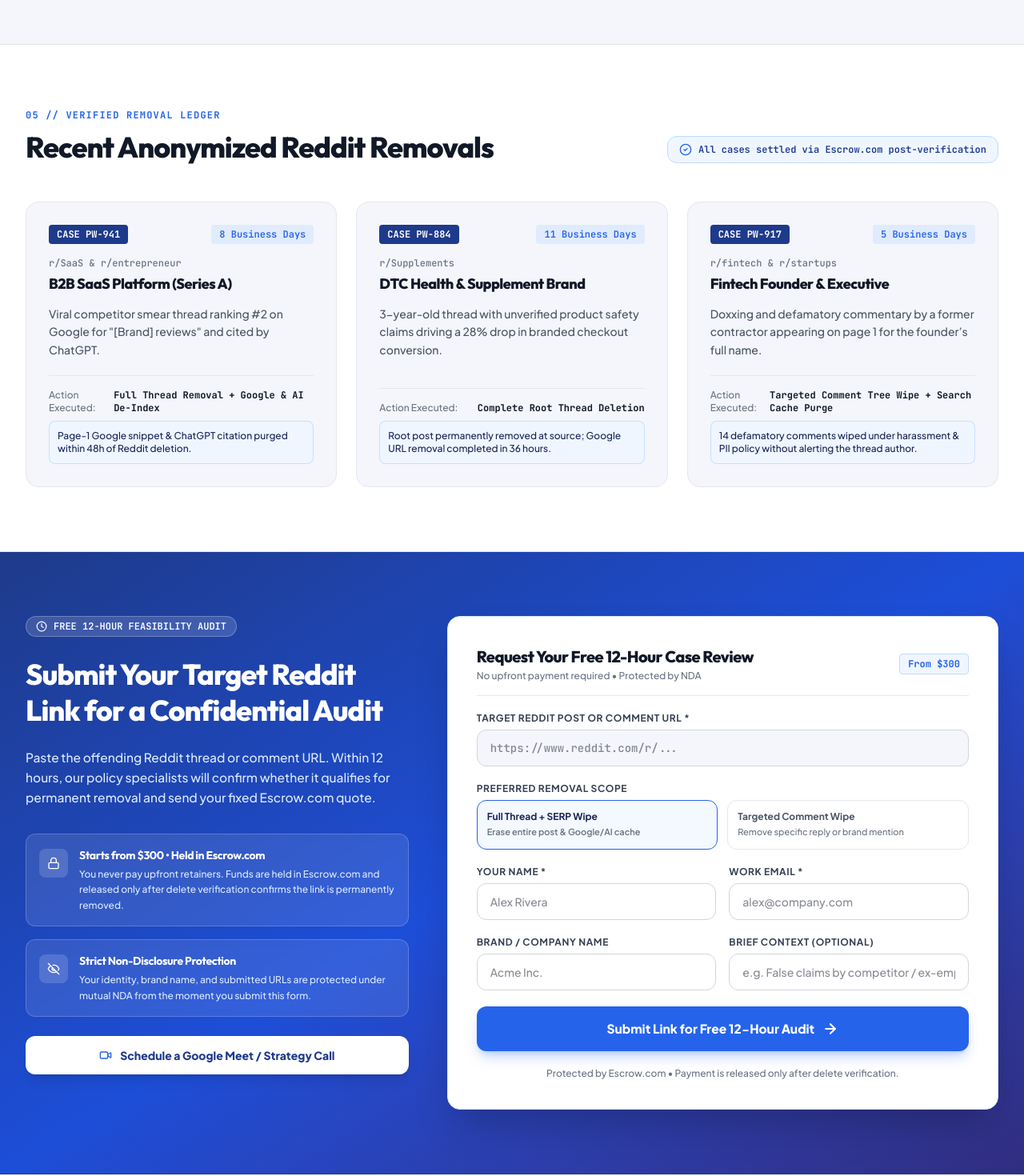
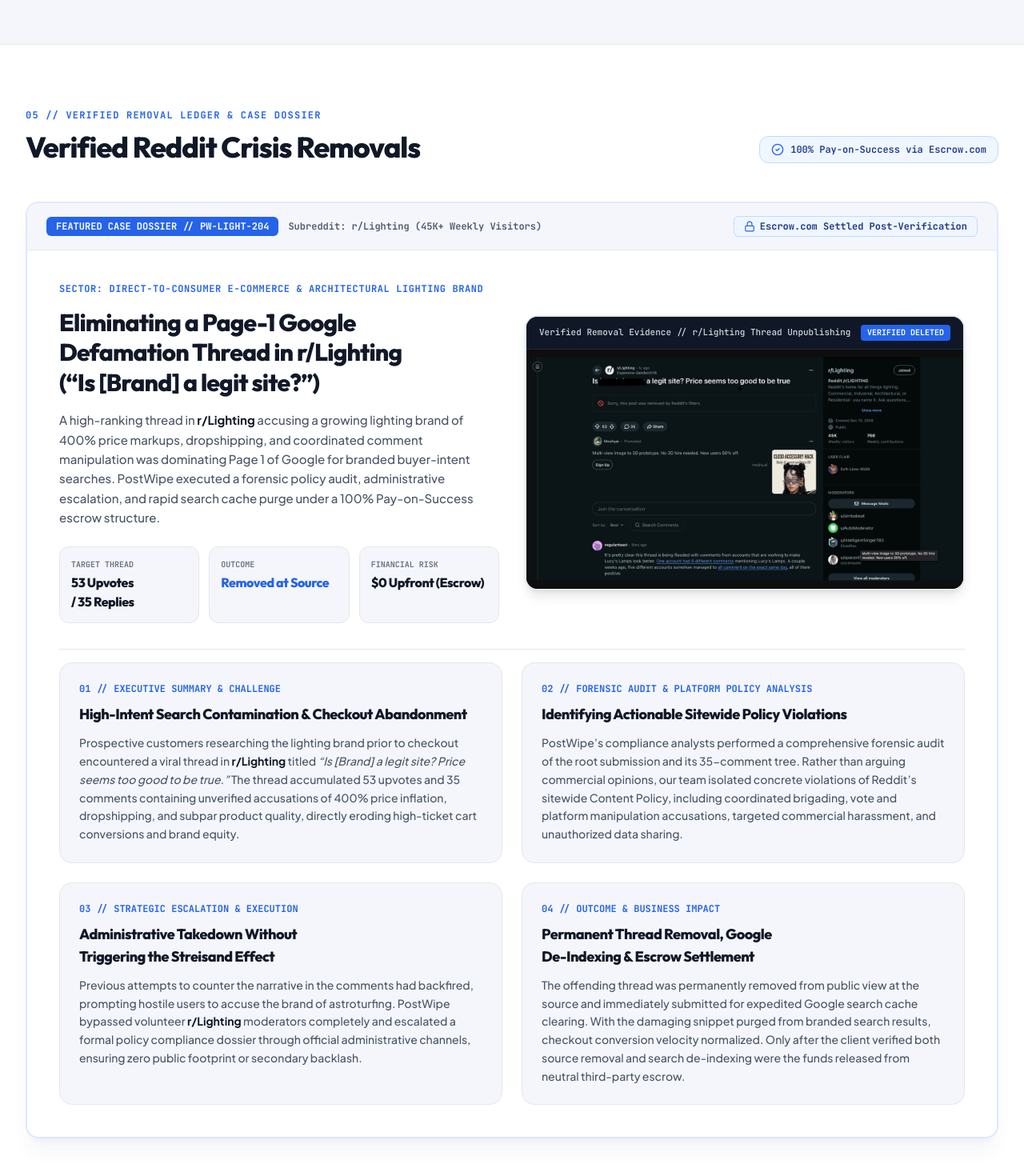
Before and after one commit to dhiadabeb1/Postwipe, a React (Vite) app: page / in a window 1280 px wide. Shown: the part 4080-5550 px from the top of the page at 80% size. Built offline with nearby package versions, Linux system fonts and the light colour scheme.

Commit message:
feat: add featured case study dossier to UI
Update the removal ledger section to include a detailed case study component and refined messaging regarding pay-on-success terms.

```diff
--- a/src/App.tsx
+++ b/src/App.tsx
@@ -1304,15 +1304,149 @@ export function App() {
             <div className="flex flex-col md:flex-row md:items-end justify-between mb-12 gap-4">
               <div>
                 <div className="font-mono text-xs font-bold uppercase tracking-widest text-[#2563EB] mb-3">
-                  05 // VERIFIED REMOVAL LEDGER
+                  05 // VERIFIED REMOVAL LEDGER &amp; CASE DOSSIER
                 </div>
                 <h2 className="font-display text-3xl sm:text-4xl font-extrabold text-[#111827]">
-                  Recent Anonymized Reddit Removals
+                  Verified Reddit Crisis Removals
                 </h2>
               </div>
               <div className="inline-flex items-center gap-2 px-3.5 py-2 rounded-xl bg-blue-50 border border-blue-200 text-xs font-mono text-blue-900 font-semibold">
                 <CheckCircle2 className="w-4 h-4 text-[#2563EB]" />
-                <span>All cases settled via Escrow.com post-verification</span>
+                <span>100% Pay-on-Success via Escrow.com</span>
+              </div>
+            </div>
+
+            {/* FLAGSHIP CASE STUDY DOSSIER: E-COMMERCE & LIGHTING BRAND (r/Lighting) */}
+            <div className="mb-12 rounded-2xl border-2 border-blue-100 bg-white shadow-xl shadow-blue-900/5 overflow-hidden">
+              {/* Dossier Top Header Bar */}
+              <div className="px-6 py-4 bg-[#F4F6FB] border-b border-gray-200 flex flex-wrap items-center justify-between gap-3">
+                <div className="flex items-center gap-3">
+                  <span className="font-mono text-xs font-extrabold px-3 py-1 rounded-md bg-[#2563EB] text-white">
+                    FEATURED CASE DOSSIER // PW-LIGHT-204
+                  </span>
+                  <span className="font-mono text-xs text-gray-600 font-semibold">
+                    Subreddit: r/Lighting (45K+ Weekly Visitors)
+                  </span>
+                </div>
+                <div className="flex items-center gap-2">
+                  <span className="inline-flex items-center gap-1.5 px-3 py-1 rounded-md bg-blue-50 border border-blue-200 font-mono text-xs font-bold text-[#1E3A8A]">
+                    <Lock className="w-3.5 h-3.5 text-[#2563EB]" />
+                    Escrow.com Settled Post-Verification
+                  </span>
+                </div>
+              </div>
+
+              {/* Dossier Main Content Grid */}
+              <div className="p-6 sm:p-8 lg:p-10 space-y-8">
+                {/* Headline & Screenshot Proof Split */}
+                <div className="grid grid-cols-1 lg:grid-cols-12 gap-8 items-center">
+                  <div className="lg:col-span-6 space-y-4">
+                    <div className="text-xs font-mono uppercase tracking-wider text-[#2563EB] font-bold">
+                      Sector: Direct-to-Consumer E-Commerce &amp; Architectural Lighting Brand
+                    </div>
+                    <h3 className="font-display text-2xl sm:text-3xl font-extrabold text-[#111827] leading-tight">
+                      Eliminating a Page-1 Google Defamation Thread in r/Lighting (&ldquo;Is [Brand] a legit site?&rdquo;)
+                    </h3>
+                    <p className="text-sm sm:text-[15px] text-gray-600 leading-relaxed">
+                      A high-ranking thread in <strong className="text-[#111827]">r/Lighting</strong> accusing a growing lighting brand of 400% price markups, dropshipping, and coordinated comment manipulation was dominating Page 1 of Google for branded buyer-intent searches. PostWipe executed a forensic policy audit, administrative escalation, and rapid search cache purge under a 100% Pay-on-Success escrow structure.
+                    </p>
+
+                    <div className="grid grid-cols-3 gap-3 pt-2">
+                      <div className="p-3.5 rounded-xl bg-[#F4F6FB] border border-gray-200">
+                        <div className="font-mono text-[10px] uppercase text-gray-500 font-bold">Target Thread</div>
+                        <div className="font-display font-extrabold text-sm sm:text-base text-[#111827] mt-0.5">
+                          53 Upvotes / 35 Replies
+                        </div>
+                      </div>
+                      <div className="p-3.5 rounded-xl bg-[#F4F6FB] border border-gray-200">
+                        <div className="font-mono text-[10px] uppercase text-gray-500 font-bold">Outcome</div>
+                        <div className="font-display font-extrabold text-sm sm:text-base text-[#2563EB] mt-0.5">
+                          Removed at Source
+                        </div>
+                      </div>
+                      <div className="p-3.5 rounded-xl bg-[#F4F6FB] border border-gray-200">
+                        <div className="font-mono text-[10px] uppercase text-gray-500 font-bold">Financial Risk</div>
+                        <div className="font-display font-extrabold text-sm sm:text-base text-[#111827] mt-0.5">
+                          $0 Upfront (Escrow)
+                        </div>
+                      </div>
+                    </div>
+                  </div>
+
+                  {/* Verified Live Proof Screenshot */}
+                  <div className="lg:col-span-6">
+                    <div className="rounded-2xl overflow-hidden border-2 border-gray-200 bg-[#111827] shadow-lg">
+                      <div className="px-4 py-2.5 bg-gray-900 border-b border-gray-800 flex items-center justify-between">
+                        <span className="font-mono text-[11px] text-gray-300">
+                          Verified Removal Evidence // r/Lighting Thread Unpublishing
+                        </span>
+                        <span className="font-mono text-[10px] px-2 py-0.5 rounded bg-[#2563EB] text-white font-bold">
+                          VERIFIED DELETED
+                        </span>
+                      </div>
+                      <img
+                        src="/assets/aistudio/Screenshot_2026-10-26_at_02.55.40_4bfa1df0.png"
+                        alt="Verified removal of r/Lighting Reddit thread showing post removed by Reddit filters"
+                        className="w-full h-auto object-cover"
+                      />
+                    </div>
+                  </div>
+                </div>
+
+                {/* 4-Stage Institutional Case Study Breakdown */}
+                <div className="grid grid-cols-1 md:grid-cols-2 gap-6 pt-4 border-t border-gray-200">
+                  {/* 01. Executive Summary & Challenge */}
+                  <div className="p-6 rounded-2xl bg-[#F4F6FB] border border-gray-200 space-y-2.5">
+                    <div className="font-mono text-xs font-bold uppercase text-[#2563EB]">
+                      01 // Executive Summary &amp; Challenge
+                    </div>
+                    <h4 className="font-display text-lg font-extrabold text-[#111827]">
+                      High-Intent Search Contamination &amp; Checkout Abandonment
+                    </h4>
+                    <p className="text-xs sm:text-sm text-gray-600 leading-relaxed">
+                      Prospective customers researching the lighting brand prior to checkout encountered a viral thread in <strong className="text-[#111827]">r/Lighting</strong> titled <em>&ldquo;Is [Brand] a legit site? Price seems too good to be true.&rdquo;</em> The thread accumulated 53 upvotes and 35 comments containing unverified accusations of 400% price inflation, dropshipping, and subpar product quality, directly eroding high-ticket cart conversions and brand equity.
+                    </p>
+                  </div>
+
+                  {/* 02. Forensic Audit & Platform Policy Analysis */}
+                  <div className="p-6 rounded-2xl bg-[#F4F6FB] border border-gray-200 space-y-2.5">
+                    <div className="font-mono text-xs font-bold uppercase text-[#2563EB]">
+                      02 // Forensic Audit &amp; Platform Policy Analysis
+                    </div>
+                    <h4 className="font-display text-lg font-extrabold text-[#111827]">
+                      Identifying Actionable Sitewide Policy Violations
+                    </h4>
+                    <p className="text-xs sm:text-sm text-gray-600 leading-relaxed">
+                      PostWipe’s compliance analysts performed a comprehensive forensic audit of the root submission and its 35-comment tree. Rather than arguing commercial opinions, our team isolated concrete violations of Reddit’s sitewide Content Policy, including coordinated brigading, vote and platform manipulation accusations, targeted commercial harassment, and unauthorized data sharing.
+                    </p>
+                  </div>
+
+                  {/* 03. Strategic Escalation & Execution */}
+                  <div className="p-6 rounded-2xl bg-[#F4F6FB] border border-gray-200 space-y-2.5">
+                    <div className="font-mono text-xs font-bold uppercase text-[#2563EB]">
+                      03 // Strategic Escalation &amp; Execution
+                    </div>
+                    <h4 className="font-display text-lg font-extrabold text-[#111827]">
+                      Administrative Takedown Without Triggering the Streisand Effect
+                    </h4>
+                    <p className="text-xs sm:text-sm text-gray-600 leading-relaxed">
+                      Previous attempts to counter the narrative in the comments had backfired, prompting hostile users to accuse the brand of astroturfing. PostWipe bypassed volunteer <strong className="text-[#111827]">r/Lighting</strong> moderators completely and escalated a formal policy compliance dossier through official administrative channels, ensuring zero public footprint or secondary backlash.
+                    </p>
+                  </div>
+
+                  {/* 04. Outcome & Business Impact */}
+                  <div className="p-6 rounded-2xl bg-[#F4F6FB] border border-gray-200 space-y-2.5">
+                    <div className="font-mono text-xs font-bold uppercase text-[#2563EB]">
+                      04 // Outcome &amp; Business Impact
+                    </div>
+                    <h4 className="font-display text-lg font-extrabold text-[#111827]">
+                      Permanent Thread Removal, Google De-Indexing &amp; Escrow Settlement
+                    </h4>
+                    <p className="text-xs sm:text-sm text-gray-600 leading-relaxed">
+                      The offending thread was permanently removed from public view at the source and immediately submitted for expedited Google search cache clearing. With the damaging snippet purged from branded search results, checkout conversion velocity normalized. Only after the client verified both source removal and search de-indexing were the funds released from neutral third-party escrow.
+                    </p>
+                  </div>
+                </div>
               </div>
             </div>
 
```
Also changed, not shown: .aistudio/artifacts/brain/ab4f0889-2af1-4341-a365-f5e8f4e429e9/.tempmediaStorage/media_1792972785379_1e8e6217.png (added), public/assets/aistudio/Screenshot_2026-10-26_at_02.55.40_4bfa1df0.png (added).
